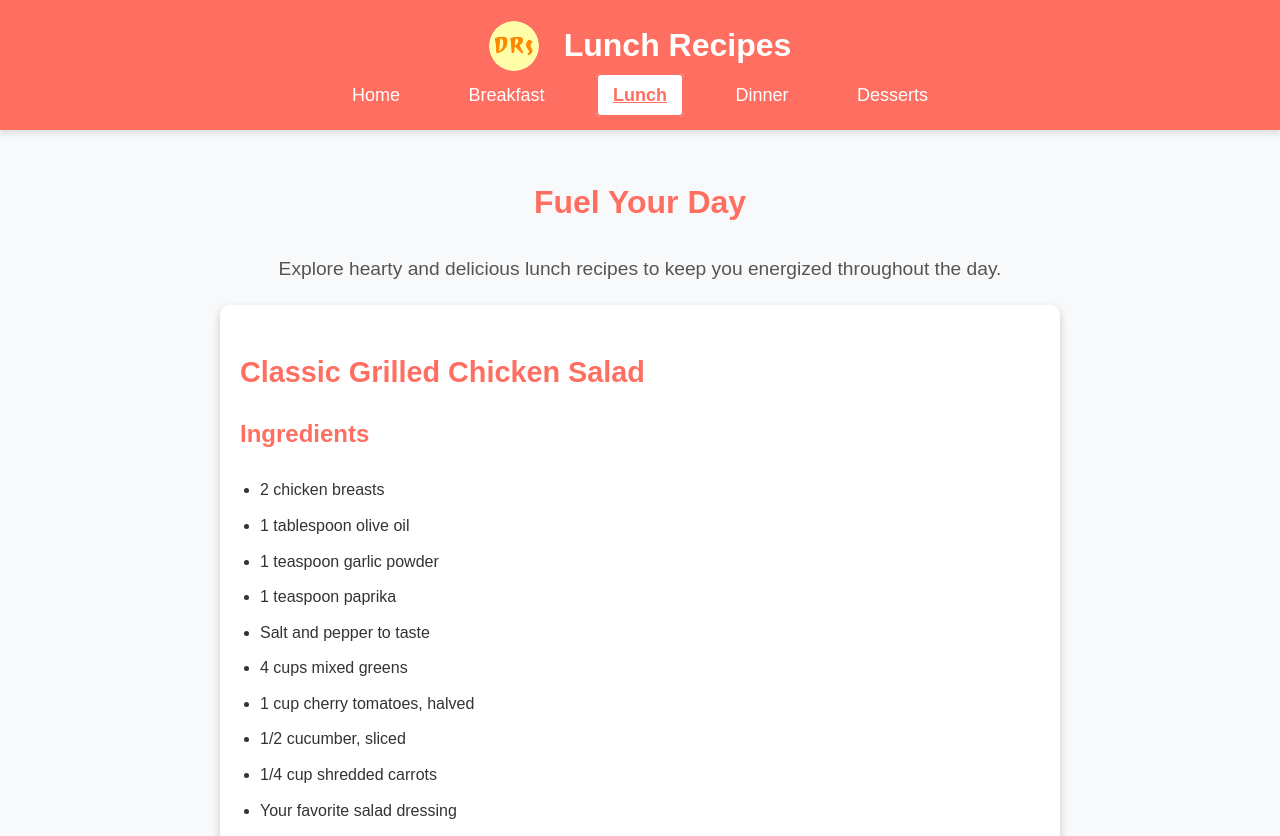
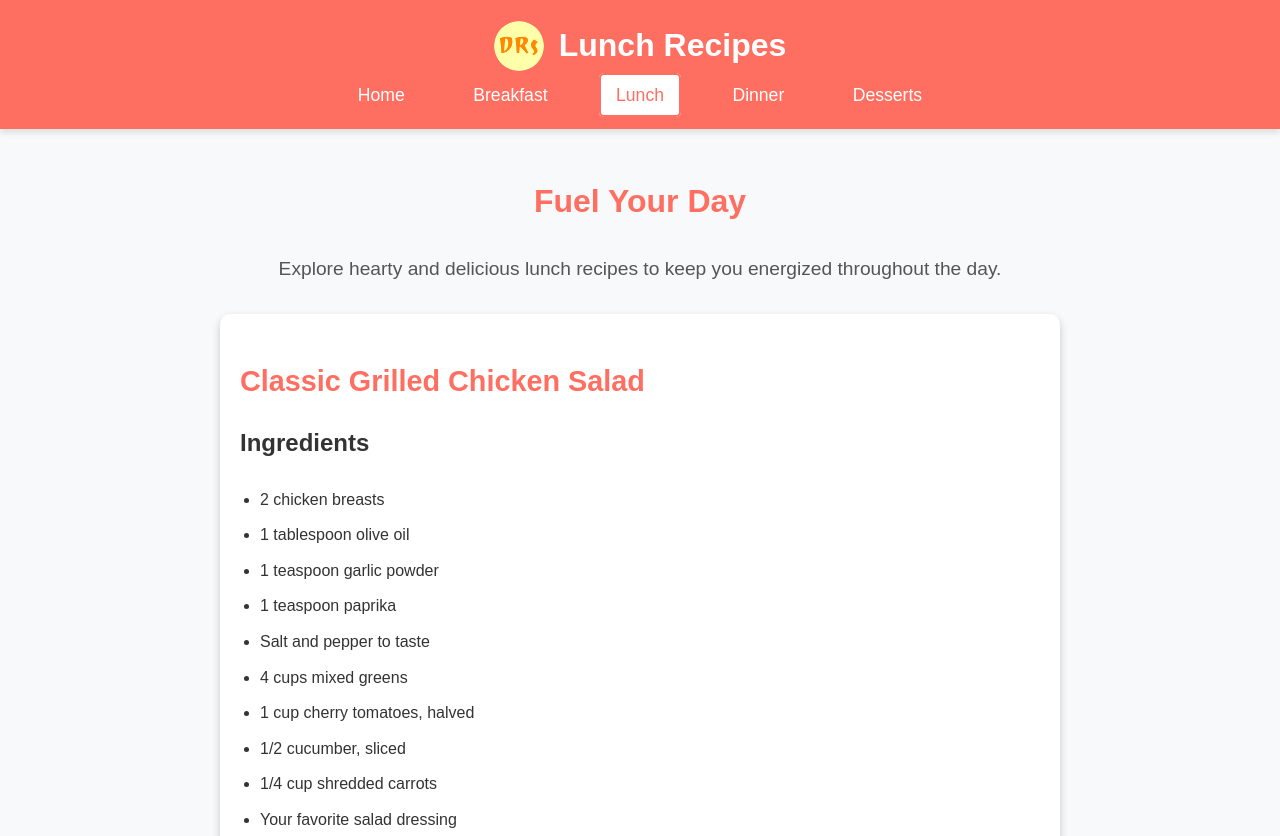
Before and after one commit to Ly-z-sa/Recipes, a plain HTML site: page lunch.html in a window 1280 px wide. Shown: the top 836 px of the page. Drawn offline with Linux system fonts and the light colour scheme.

Commit message:
Update lunch.html

```diff
--- a/lunch.html
+++ b/lunch.html
@@ -57,72 +57,5 @@
     <footer>
         <p>&copy; 2025 Delicious Recipes. All Rights Reserved.</p>
     </footer>
-    <style>
-        body {
-            font-family: 'Arial', sans-serif;
-            background-color: #f8f9fa;
-            text-align: center;
-            margin: 0;
-            padding: 0;
-        }
-        header {
-            background-color: #ff6f61;
-            color: white;
-            padding: 20px 0;
-        }
-        .logo-container {
-            display: flex;
-            align-items: center;
-            justify-content: center;
-        }
-        .logo {
-            width: 50px;
-            height: 50px;
-            margin-right: 10px;
-        }
-        nav ul {
-            list-style-type: none;
-            padding: 0;
-        }
-        nav ul li {
-            display: inline;
-            margin: 0 15px;
-        }
-        nav ul li a {
-            color: white;
-            text-decoration: none;
-            font-size: 18px;
-        }
-        nav ul li a.active {
-            font-weight: bold;
-            text-decoration: underline;
-        }
-        .intro {
-            margin: 20px;
-            font-size: 20px;
-        }
-        .recipe {
-            background: white;
-            padding: 20px;
-            margin: 20px auto;
-            border-radius: 10px;
-            box-shadow: 0 4px 8px rgba(0, 0, 0, 0.2);
-            max-width: 800px;
-            text-align: left;
-        }
-        .recipe h2, .recipe h3 {
-            color: #ff6f61;
-        }
-        .recipe ul, .recipe ol {
-            margin: 10px 0;
-            padding-left: 20px;
-        }
-        footer {
-            background-color: #343a40;
-            color: white;
-            padding: 10px 0;
-            margin-top: 20px;
-        }
-    </style>
 </body>
 </html>
```
